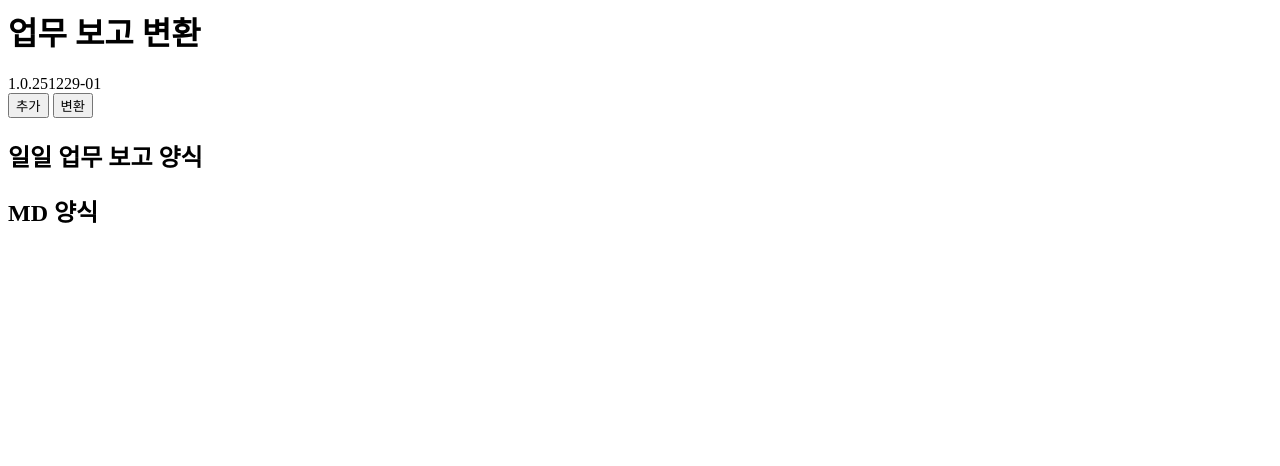
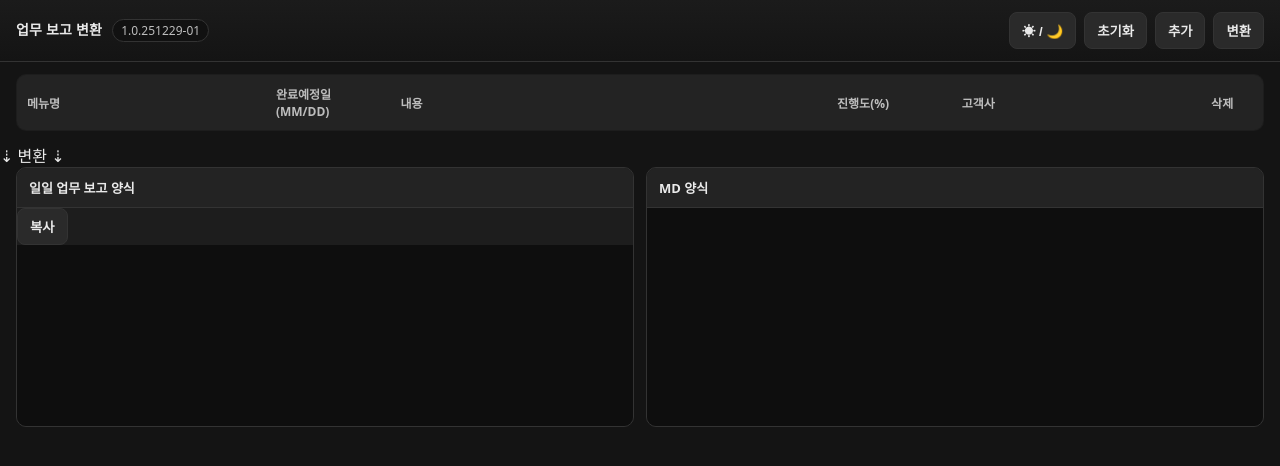
Before and after one commit to 4ortress/dz_ilbo, a plain HTML site: page index.html in a window 1280 px wide. Drawn offline with Linux system fonts and the light colour scheme.

Commit message:
Update index.html

```diff
--- a/index.html
+++ b/index.html
@@ -1,3 +1,13 @@
+<!DOCTYPE html>
+<html lang="ko">
+<head>
+  <meta charset="UTF-8" />
+  <meta name="viewport" content="width=device-width, initial-scale=1.0" />
+  <title>업무 보고 변환</title>
+  <link rel="stylesheet" href="css/style.css" />
+</head>
+<body data-theme="dark">
+
 <header class="topbar">
   <div class="title-wrap">
     <h1 class="app-title">업무 보고 변환</h1>
@@ -5,19 +15,72 @@
   </div>
 
   <div class="actions">
+    <button id="themeToggle" class="btn-ghost">☀ / 🌙</button>
+    <button id="reset" class="btn-ghost">초기화</button>
     <button id="addRow">추가</button>
-    <button id="convert">변환</button>
+    <button id="convert" class="btn-primary">변환</button>
   </div>
 </header>
 
+<main>
+  <!-- 입력 테이블 -->
+  <section class="table-section">
+    <table id="taskTable">
+      <colgroup>
+        <col style="width:20%">
+        <col style="width:10%">
+        <col style="width:35%">
+        <col style="width:10%">
+        <col style="width:20%">
+        <col style="width:5%">
+      </colgroup>
+      <thead>
+        <tr>
+          <th>메뉴명</th>
+          <th>완료예정일(MM/DD)</th>
+          <th>내용</th>
+          <th>진행도(%)</th>
+          <th>고객사</th>
+          <th>삭제</th>
+        </tr>
+      </thead>
+      <tbody></tbody>
+    </table>
+  </section>
+
+  <!-- 변환 표시 -->
+  <section class="convert-gap">
+    <div class="line"></div>
+    <div class="arrow">⇣ 변환 ⇣</div>
+    <div class="line"></div>
+  </section>
+
+  <!-- 결과 -->
   <section class="result-section">
     <div class="box">
+      <div class="box-head">
         <h2>일일 업무 보고 양식</h2>
+        <button id="copyDaily" class="btn-mini">복사</button>
+      </div>
       <pre id="dailyReport" class="output"></pre>
     </div>
 
     <div class="box">
+      <div class="box-head">
         <h2>MD 양식</h2>
+        <div id="mdCopyButtons" class="md-buttons"></div>
+      </div>
       <pre id="mdReport" class="output"></pre>
     </div>
   </section>
+</main>
+
+<!-- Snackbar -->
+<div id="snackbar"></div>
+
+<script src="js/data.js"></script>
+<script src="js/render.js"></script>
+<script src="js/convert.js"></script>
+<script src="js/app.js"></script>
+</body>
+</html>
```
Lines whose indentation alone changed are shown as unchanged.
